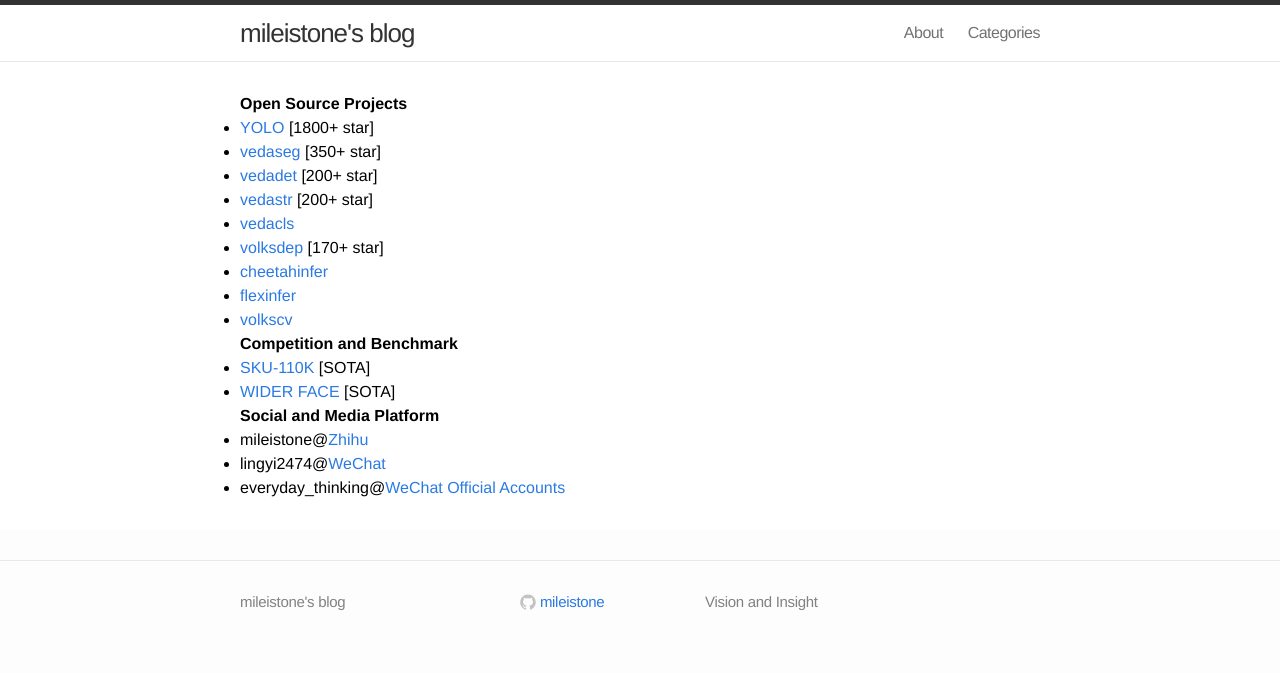
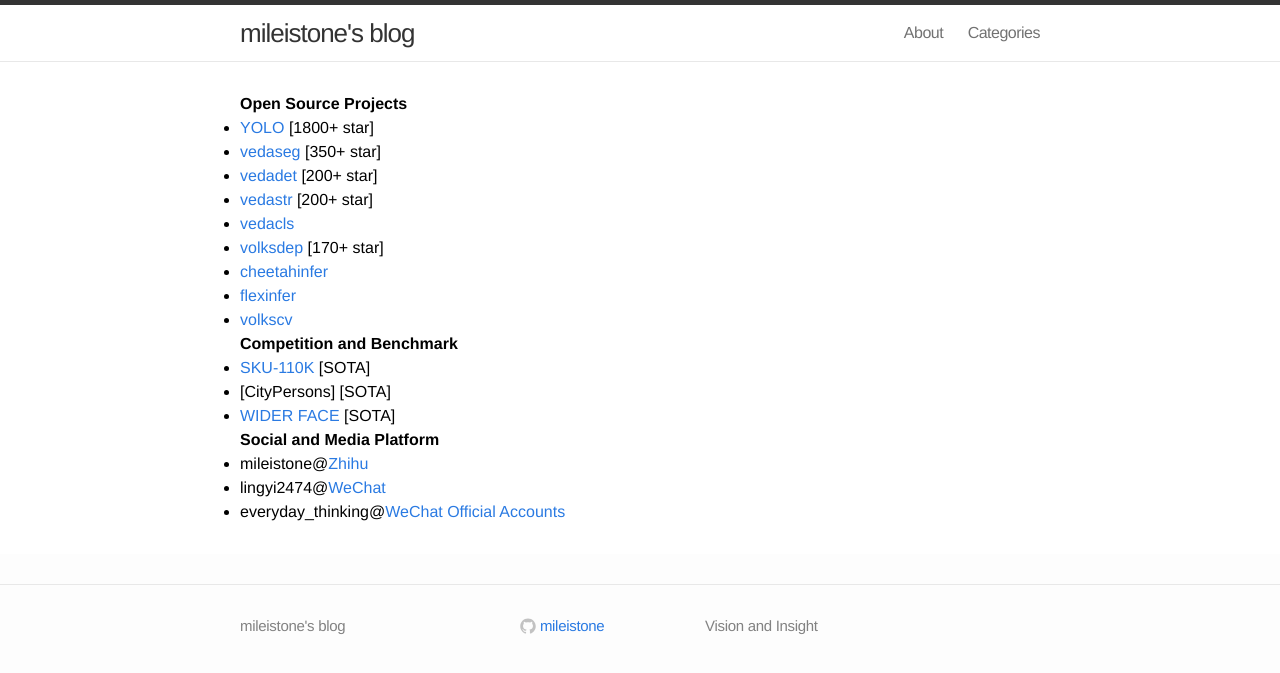
Before and after one commit to mileistone/mileistone.github.io, a Jekyll site: the page built from pages/about.md, in a window 1280 px wide. Shown: the top 673 px of the page. Built offline with Jekyll 4.4.1, drawn with Linux system fonts in a browser that asks for light colours.

Commit message:
Update about.md

```diff
--- a/pages/about.md
+++ b/pages/about.md
@@ -29,6 +29,8 @@ includelink: true
 
 - [SKU-110K](https://github.com/Media-Smart/SKU110K-DenseDet) [SOTA]
 
+- [CityPersons] [SOTA]
+
 - [WIDER FACE](https://github.com/Media-Smart/vedadet/tree/main/configs/trainval/tinaface) [SOTA]
 
 ###### Social and Media Platform
```
